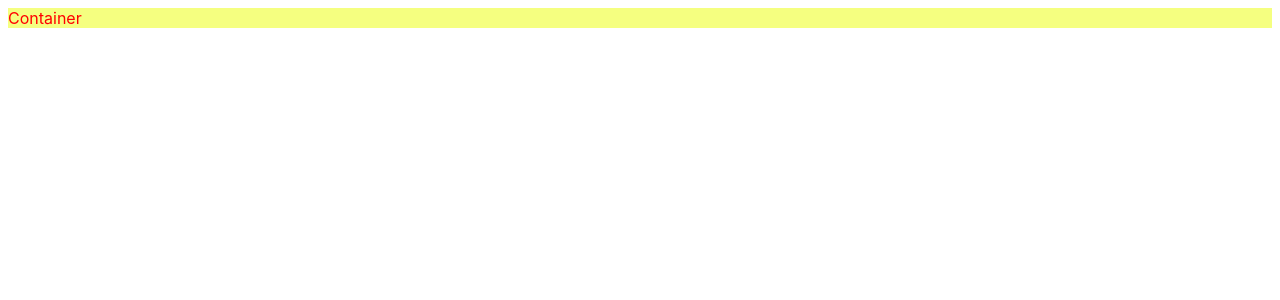
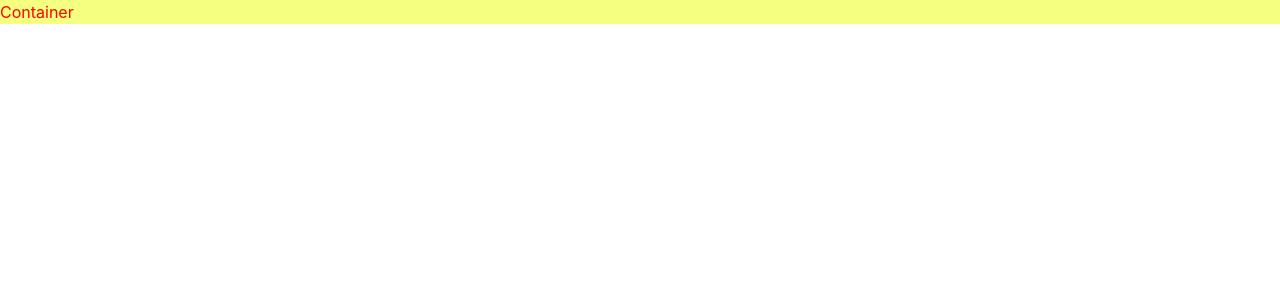
Before and after one commit to In-N-Out-Dev/PortfolioHub, a React (Vite) app: page / in a window 1280 px wide. Shown: the top 300 px of the page. Built offline with nearby package versions, Linux system fonts and the light colour scheme.

Commit message:
feat: add reset css

```diff
--- a/src/styles/global.tsx
+++ b/src/styles/global.tsx
@@ -1,7 +1,80 @@
 import { Global, css } from '@emotion/react';
 
-//reset css
 const style = css`
+  * {
+    margin: 0;
+    padding: 0;
+    font: inherit;
+    color: inherit;
+  }
+  *,
+  :after,
+  :before {
+    box-sizing: border-box;
+    flex-shrink: 0;
+  }
+  :root {
+    -webkit-tap-highlight-color: transparent;
+    -webkit-text-size-adjust: 100%;
+    text-size-adjust: 100%;
+    cursor: default;
+    line-height: 1.5;
+    overflow-wrap: break-word;
+    word-break: break-word;
+    -moz-tab-size: 4;
+    tab-size: 4;
+  }
+  html,
+  body {
+    height: 100%;
+  }
+  dl,
+  li,
+  menu,
+  ol,
+  ul {
+    list-style: none;
+  }
+  img,
+  picture,
+  video,
+  canvas,
+  svg {
+    display: block;
+    max-width: 100%;
+    height: auto;
+  }
+  button {
+    background: none;
+    border: 0;
+    cursor: pointer;
+    background-color: transparent;
+  }
+  textarea {
+    -webkit-backface-visibility: hidden;
+    backface-visibility: hidden;
+    background-color: transparent;
+    border: 0;
+    word-break: keep-all;
+    word-wrap: break-word;
+  }
+  button,
+  input {
+    -webkit-border-radius: 0;
+    border-radius: 0;
+    border: 0;
+  }
+  a,
+  a:active,
+  a:hover {
+    text-decoration: none;
+    color: inherit;
+  }
+  table {
+    border-collapse: collapse;
+    border-spacing: 0;
+  }
+
   body {
     font-family: 'Pretendard Variable', Pretendard, -apple-system, BlinkMacSystemFont, system-ui,
       Roboto, 'Helvetica Neue', 'Segoe UI', 'Apple SD Gothic Neo', 'Noto Sans KR', 'Malgun Gothic',
```
